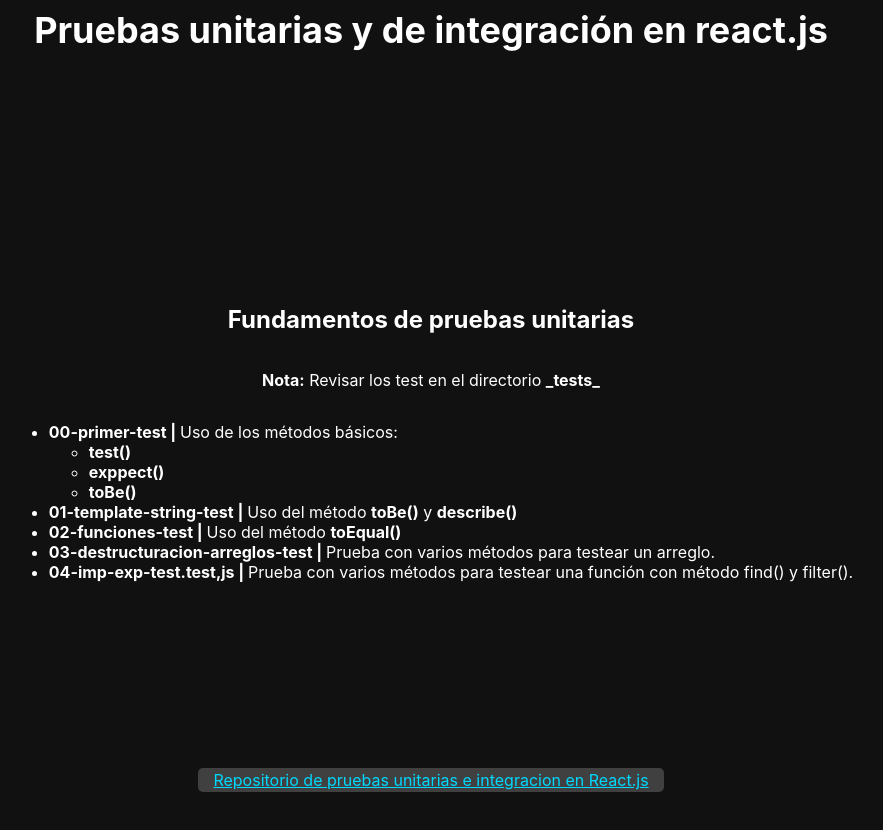
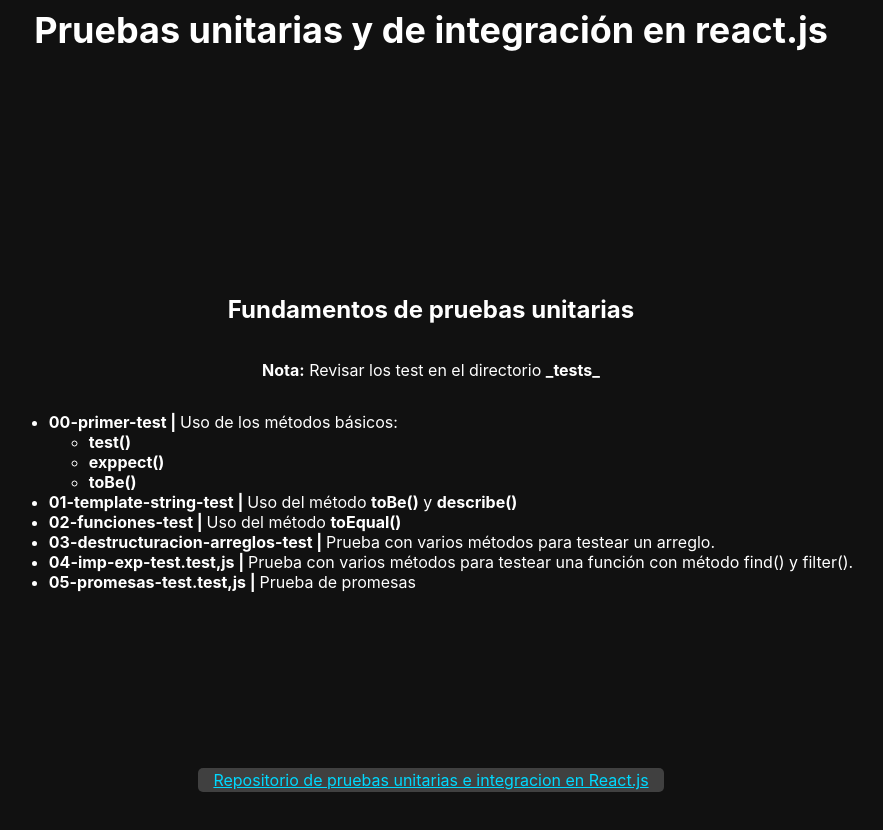
Before and after one commit to icao/pruebas-unitarias-integracion-react, a React (Create React App) app: page / in a window 1280 px wide. Shown: the top 830 px of the page, without its empty margins (209-1092 px from the left). Built offline with nearby package versions, Linux system fonts and the light colour scheme.

Commit message:
Archivos base para pruebas en promesas

```diff
--- a/src/components/01-mi-primer-componente-test/MiPrimerComponenteTest.jsx
+++ b/src/components/01-mi-primer-componente-test/MiPrimerComponenteTest.jsx
@@ -39,6 +39,9 @@
           <strong>04-imp-exp-test.test,js | </strong> Prueba con varios métodos
           para testear una función con método find() y filter().
         </li>
+        <li>
+          <strong>05-promesas-test.test,js | </strong> Prueba de promesas
+        </li>
       </ul>
     </>
   )
```
Also changed, not shown: 1 other file (tests, documents, lock files or other folders).
